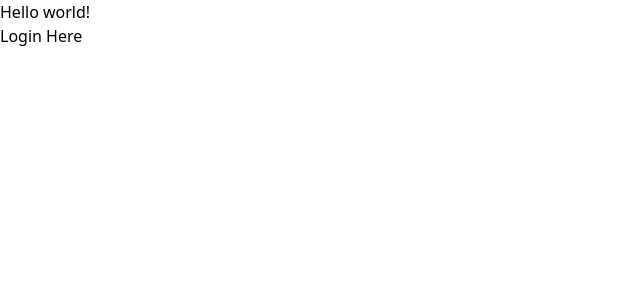
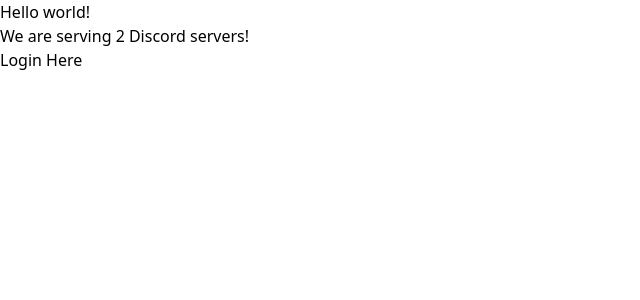
Before and after one commit to karlojacmenjak/source_tracker_py, a FastAPI app: page /v1/ in a window 1280 px wide. Shown: the top 300 px of the page, without its empty margins (0-640 px from the left). Run offline with FastAPI, Linux system fonts and the light colour scheme; parts of the project's set-up code (start-up, migrations or seed data) failed here and were passed over; some libraries are stand-ins or nearby versions.

Commit message:
Change main.j2 to main.html for syntax highlighting in VSCode

```diff
--- a/app/controllers/page_controller.py
+++ b/app/controllers/page_controller.py
@@ -10,6 +10,6 @@
     def main(self, request: Request) -> _TemplateResponse:
         return self.templates.TemplateResponse(
             request=request,
-            name="main.j2",
-            context={},
+            name="main.html",
+            context={"count": 2},
         )
--- a/app/templates/main.j2
+++ b/app/templates/main.html
@@ -4,12 +4,13 @@
 <head>
     <meta charset="UTF-8">
     <meta name="viewport" content="width=device-width, initial-scale=1.0">
-    <title>Main</title>
+    <title>Source Tracker Demo</title>
     <script src="https://cdn.tailwindcss.com"></script>
 </head>
 
 <body>
     <h1>Hello world!</h1>
+    <article>We are serving {{count}} Discord servers!</article>
     <button>Login Here</Button>
 </body>
 
```
